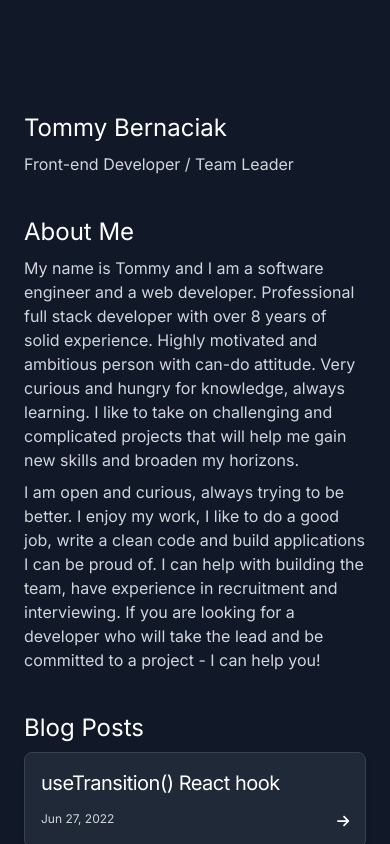
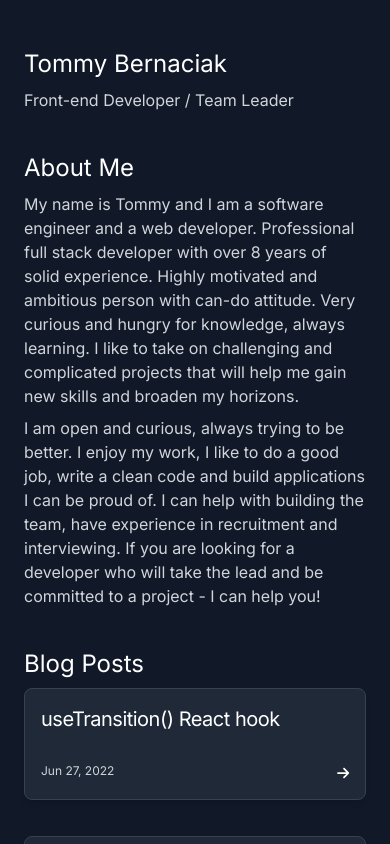
Before and after one commit to tommybernaciak/tommy-page, a React (Create React App) app: page / in a window 390 px wide. Built offline with nearby package versions, Linux system fonts and the light colour scheme.

Commit message:
fixed mobile styles

```diff
--- a/src/App.tsx
+++ b/src/App.tsx
@@ -10,7 +10,7 @@ function App() {
 	usePageTracking();
 	return (
 		<div className="flex relative h-full min-h-screen bg-gray-900">
-			<main className="h-screen overflow-y-auto py-20">
+			<main className="h-screen overflow-y-auto py-4 md:py-20">
 				<Container>
 					<Heading text={'Tommy Bernaciak'} />
 					<P text={'Front-end Developer / Team Leader'} />
--- a/src/components/BlogCard.tsx
+++ b/src/components/BlogCard.tsx
@@ -11,7 +11,7 @@ interface IProps {
 const BlogCard: FunctionComponent<IProps> = ({ title, date, href }): ReactElement => {
 	return (
 		<a href={href} target="_blank" rel="noreferrer">
-			<div className="bg-gray-800  border-gray-700 shadow-md border rounded-lg w-full md:max-w-sm mb-5 h-24 md:h-36">
+			<div className="bg-gray-800  border-gray-700 shadow-md border rounded-lg w-full md:max-w-sm mb-5 h-28 md:h-32 lg:h-36">
 				<div className="p-4 flex flex-col justify-between h-full">
 					<h5 className="text-white text-xl tracking-tight mb-2">{title}</h5>
 
```
